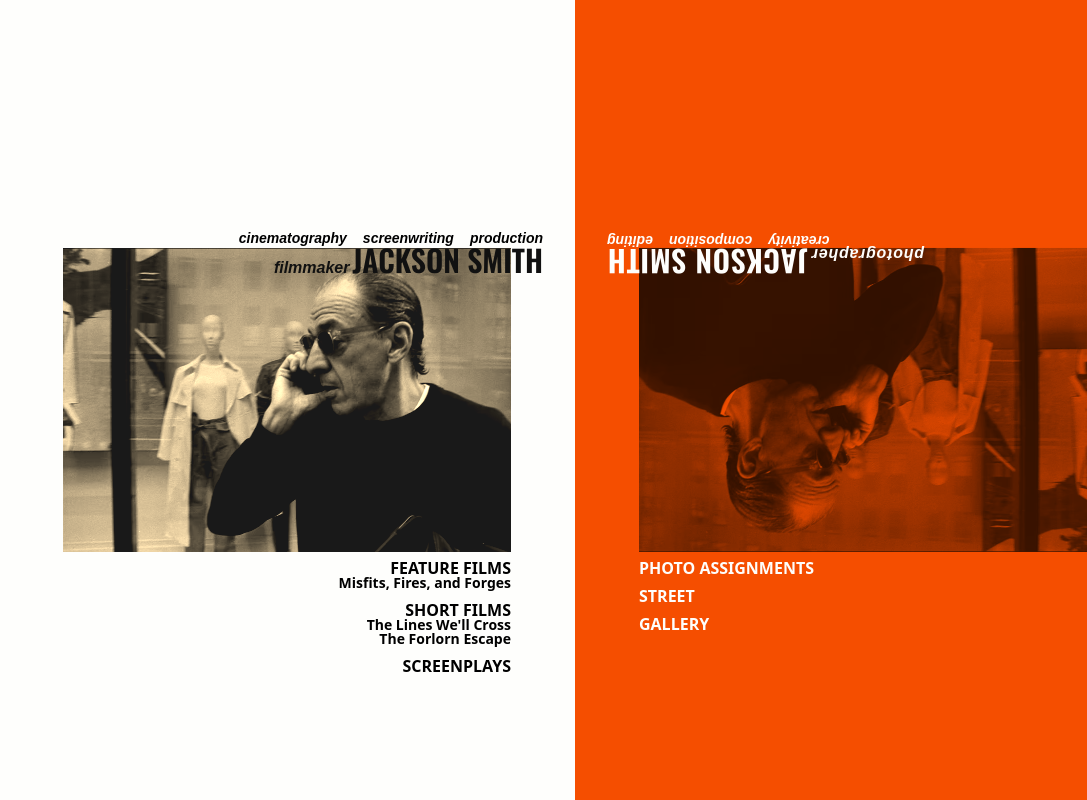
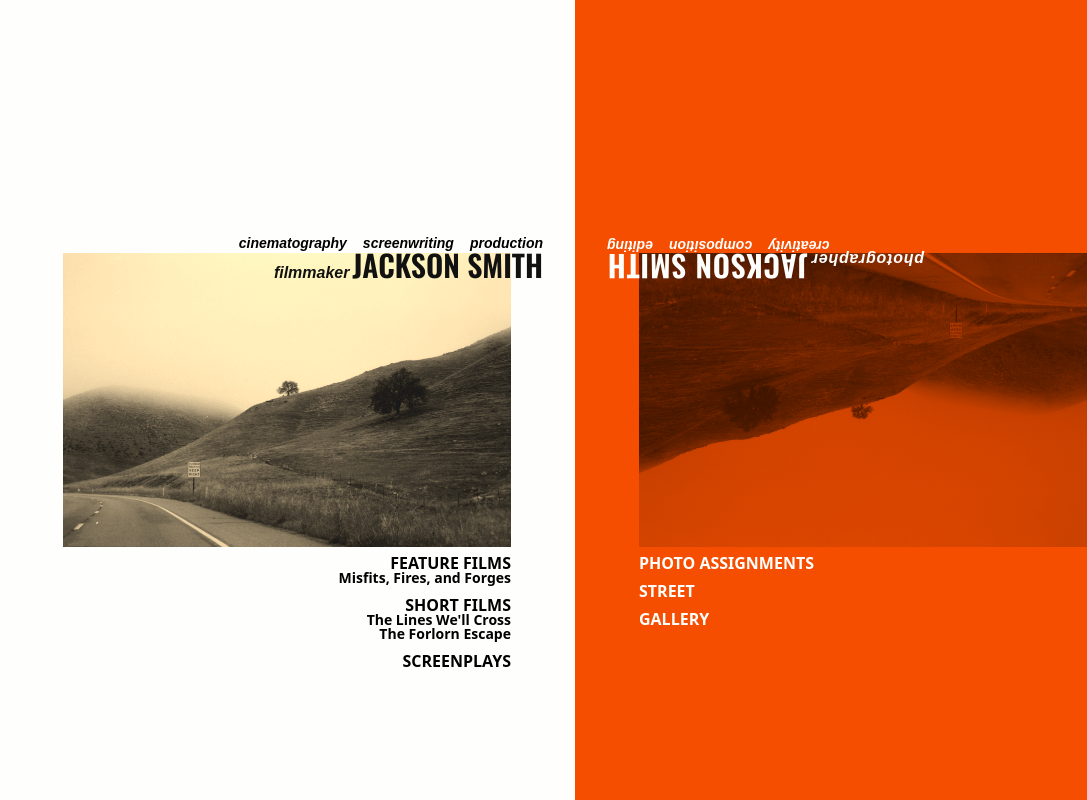
Before and after one commit to konstantinstanmeyer/jackson-smith, a Next.js app: page / in a window 1280 px wide. Shown: the whole page, without its empty margins (193-1280 px from the left). Built offline with nearby package versions, Linux system fonts and the light colour scheme; a web font is replaced by a local one.

Commit message:
fixing landing image

```diff
--- a/app/globals.css
+++ b/app/globals.css
@@ -32,6 +32,10 @@
   font-family: var(--font-oswald)
 }
 
+.inverted {
+  filter: invert(1);
+}
+
 .aged {
   -webkit-filter: sepia(80%) contrast(1) opacity(0.8);
   filter: sepia(80%) grayscale(1) contrast(1) opacity(0.8);
--- a/app/page.tsx
+++ b/app/page.tsx
@@ -16,7 +16,7 @@ export default function Home() {
             </div>
           </div>
           <div className="relative">
-            <img className="w-60 lg:w-xs xl:w-md z-0 aged-less" src="/walker-2.png" />
+            <img className="w-60 lg:w-xs xl:w-md z-0 aged-less" src="/hill.jpeg" />
             <div className="absolute right-0 top-full font-sans font-semibold text-right">
               <h4 className="font-black leading-4 mt-2">FEATURE FILMS</h4>
               <ul className="text-sm leading-3.5 mb-3">
@@ -50,7 +50,7 @@ export default function Home() {
             </div>
           </div>
           <div className="relative">
-            <img className="transform rotate-180 aged w-60 lg:w-xs xl:w-md z-0" src="/walker-2.png" />
+            <img className="transform rotate-180 aged w-60 lg:w-xs xl:w-md z-0" src="/hill.jpeg" />
             <div className="absolute left-0 top-full font-sans font-semibold">
               <h4 className="font-black leading-4 mt-2">PHOTO ASSIGNMENTS</h4>
               <h4 className="font-black leading-4 mt-3">STREET</h4>
@@ -67,7 +67,7 @@ export default function Home() {
           </ul>
           <div className="relative">
             <p className="text-[#111111] font-semibold absolute z-10 -right-0.5 -top-1.5 oswald text-3xl">JACKSON SMITH</p>
-            <img className=" z-0 aged-less" src="/walker-2.png" />
+            <img className=" z-0 aged-less" src="/hill.jpeg" />
             <div className="font-sans font-semibold text-right">
               <h4 className="font-black leading-4 mt-2">FEATURE FILMS</h4>
               <ul className="text-sm leading-3.5 mb-3">
```
Also changed, not shown: public/hill.jpeg (added).
